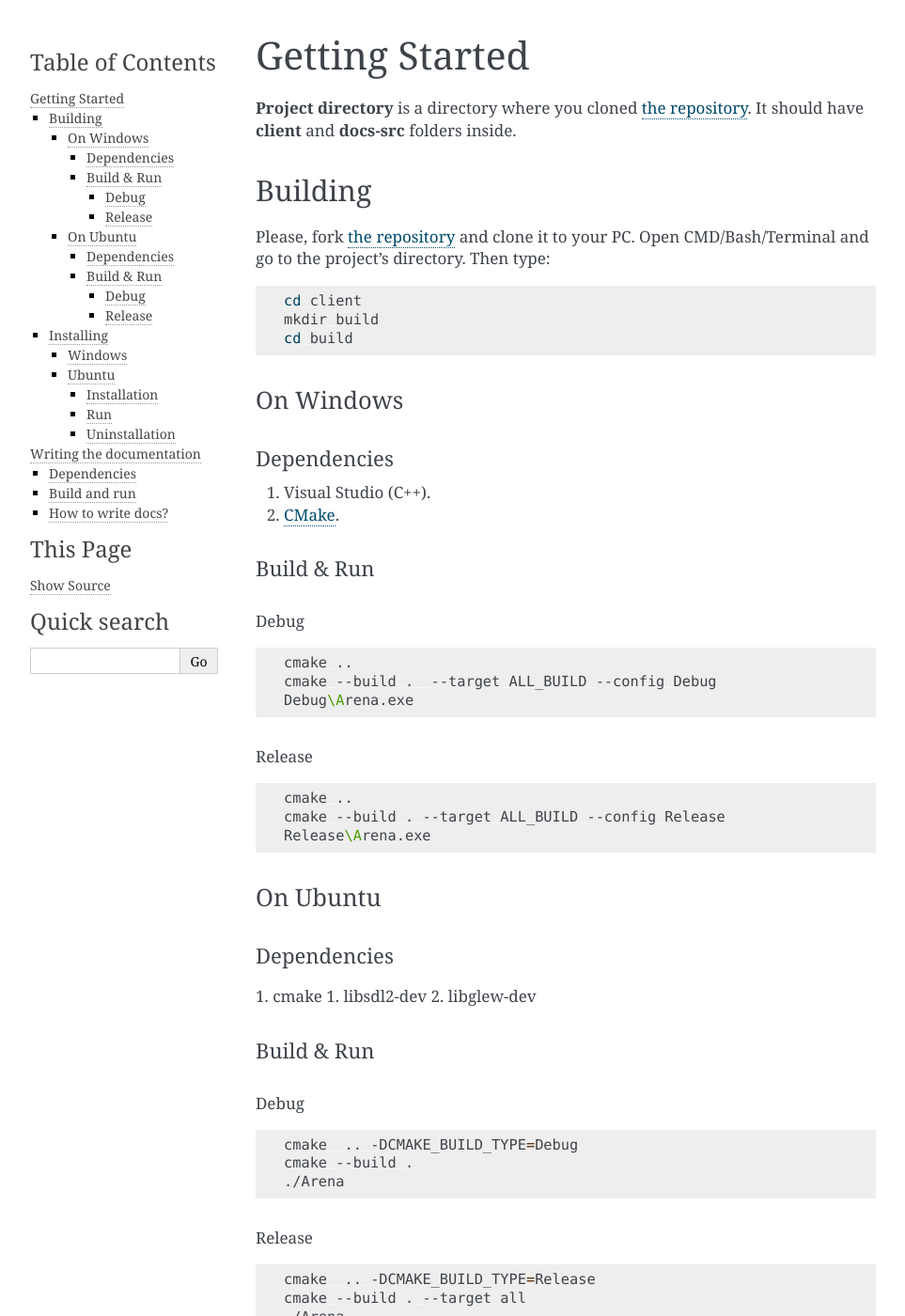
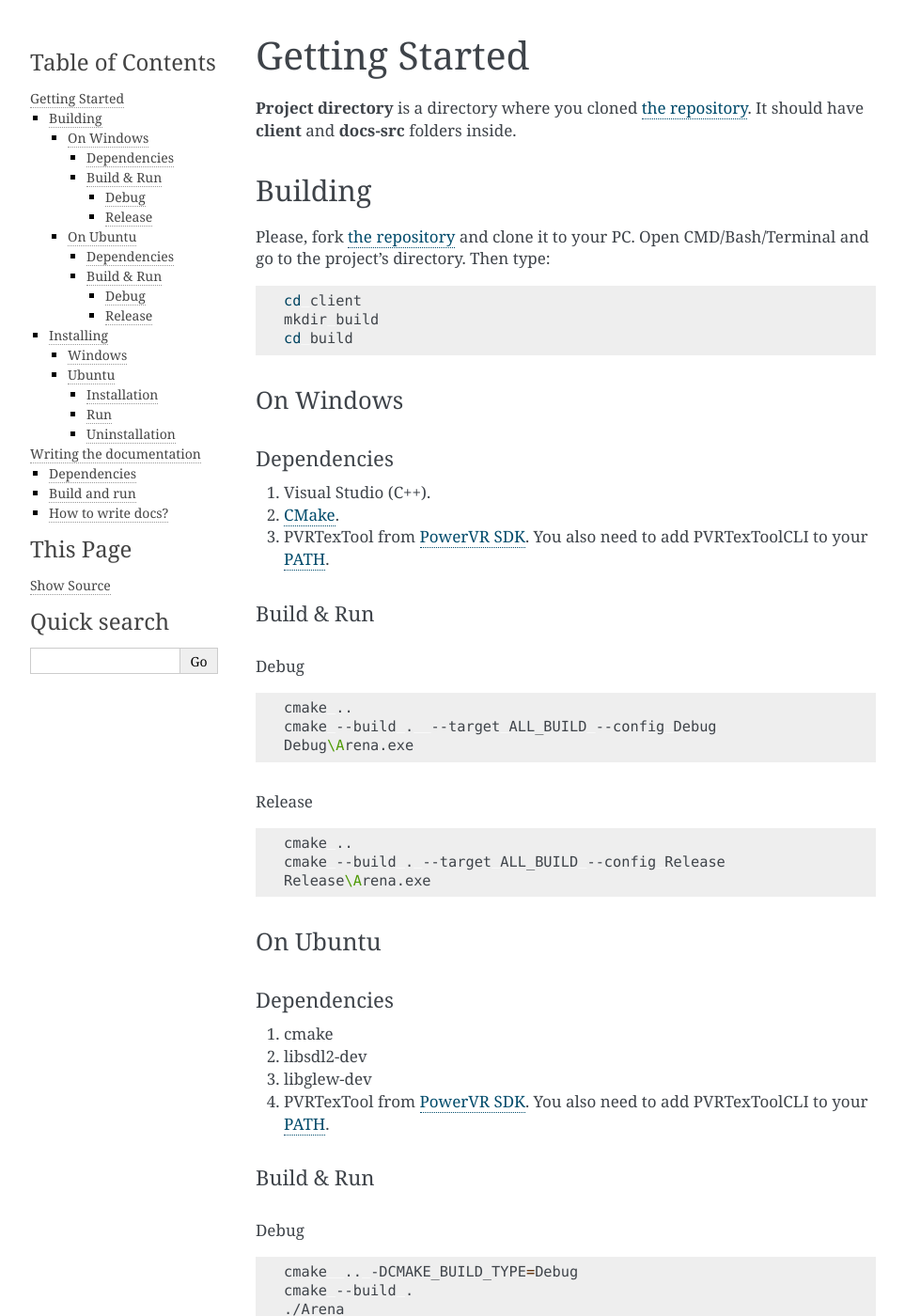
Before and after one commit to egslava/arena_shooter, a Sphinx documentation site: the page built from docs-src/source/getting-started.rst, in a window 1280 px wide and 1400 px high. Shown: the whole window at 94% size, without its empty margins (148-1111 px from the left). Built offline with Sphinx 7.4.7, drawn with Linux system fonts in a browser that asks for light colours.

```diff
--- a/docs-src/source/getting-started.rst
+++ b/docs-src/source/getting-started.rst
@@ -29,6 +29,7 @@ Dependencies
 
 1. Visual Studio (C++).
 2. `CMake <https://cmake.org/download/>`_.
+3. PVRTexTool from `PowerVR SDK <https://www.imgtec.com/developers/powervr-sdk-tools/installers/>`_. You also need to add PVRTexToolCLI to your `PATH <https://www.computerhope.com/issues/ch000549.htm>`__.
 
 
 Build & Run
@@ -65,8 +66,10 @@ Dependencies
 ~~~~~~~~~~~~
 
 1. cmake
-1. libsdl2-dev
-2. libglew-dev
+2. libsdl2-dev
+3. libglew-dev
+4. PVRTexTool from `PowerVR SDK <https://www.imgtec.com/developers/powervr-sdk-tools/installers/>`_. You also need to add PVRTexToolCLI to your `PATH <https://stackoverflow.com/a/14638025/1444191>`__.
+
 
 
 
```
Also changed, not shown: docs-src/source/working-with-resources.rst (+6 -1 lines), 1 other file.
